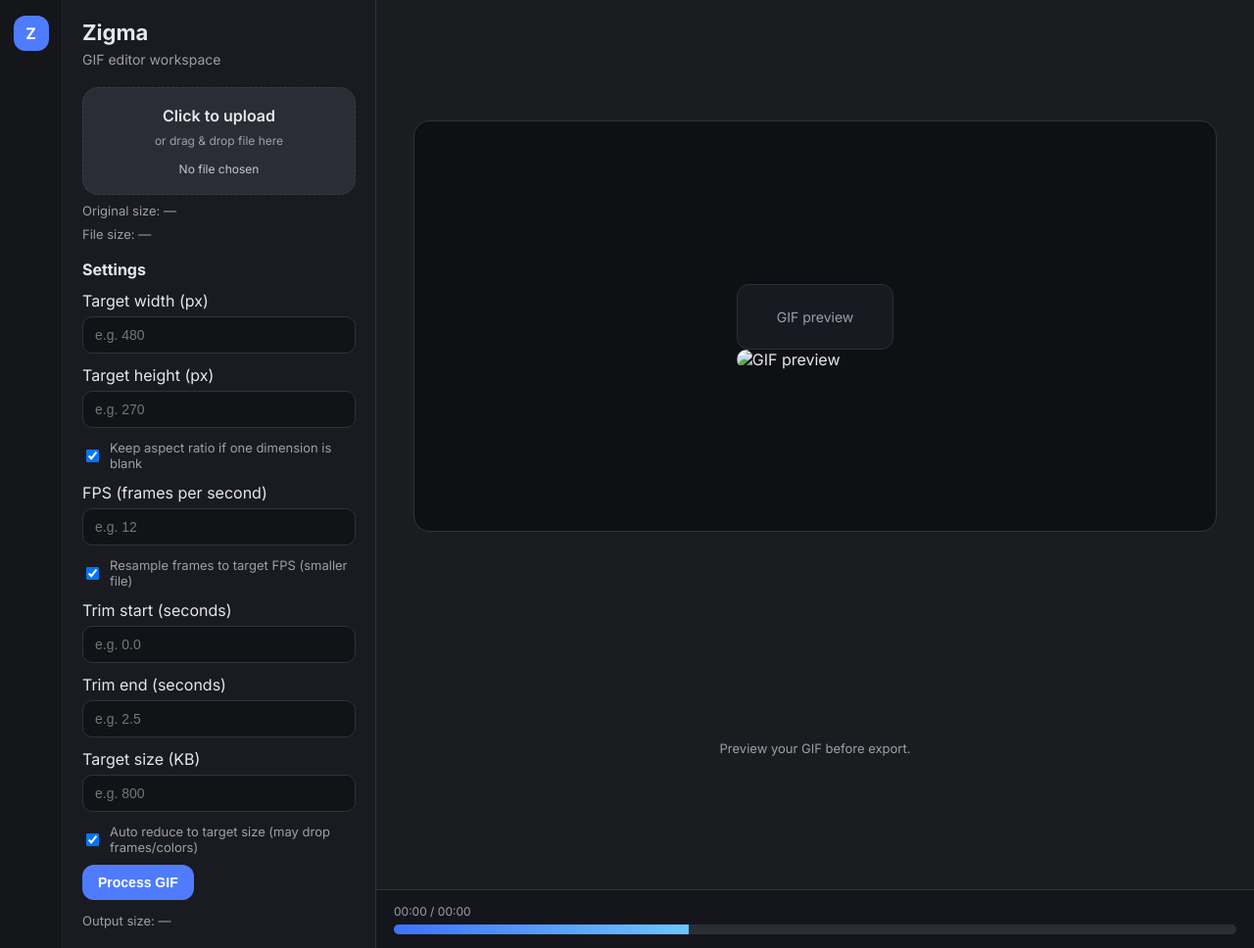
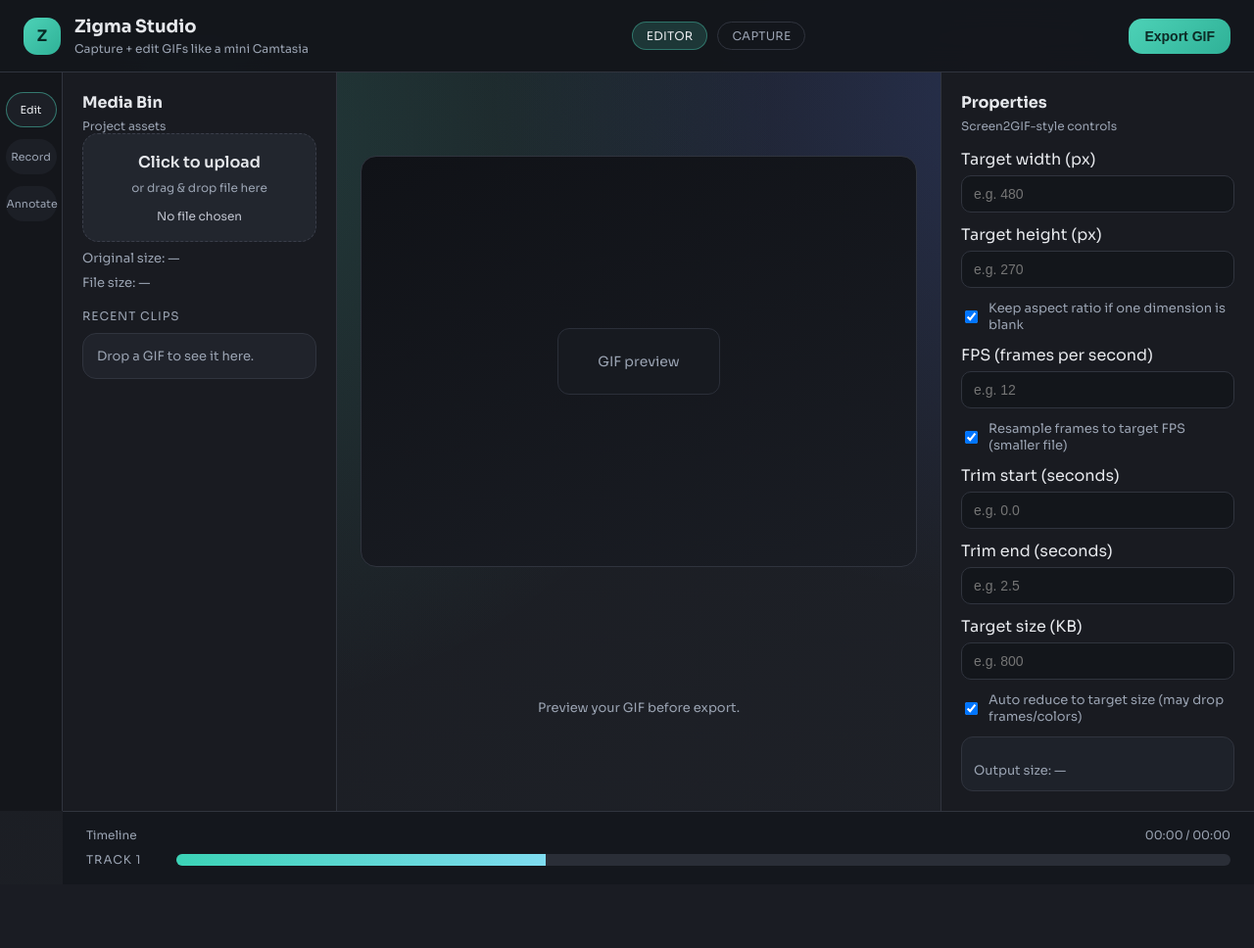
Before and after one commit to VPai97/gif-editor, a Python web app: template templates/index.html in a window 1280 px wide. Shown: the whole page at 98% size. After the commit the page ends 884 px from the top, so only its background shows below. Run offline with Jinja, Linux system fonts and the light colour scheme; the template is opened without the code that fills it, so the values that code supplies are empty.

Commit message:
Redesign UI to blend Camtasia and Screen2GIF

```diff
--- a/static/styles.css
+++ b/static/styles.css
@@ -1,14 +1,14 @@
-@import url("https://fonts.googleapis.com/css2?family=Inter:wght@400;500;600;700&display=swap");
+@import url("https://fonts.googleapis.com/css2?family=Sora:wght@400;500;600;700&display=swap");
 
 :root {
-  --bg: #1b1c1f;
-  --panel: #22242a;
-  --panel-soft: #2a2d35;
-  --ink: #e6e7ea;
-  --muted: #9aa0ab;
-  --accent: #4f7cff;
-  --accent-2: #1f2430;
-  --border: #2f333d;
+  --bg: #1b1c21;
+  --panel: #22252c;
+  --panel-soft: #2a2f38;
+  --ink: #e6e8ec;
+  --muted: #9aa3b2;
+  --accent: #4dd2b7;
+  --accent-strong: #2fb197;
+  --border: #30343e;
   --shadow: rgba(0, 0, 0, 0.45);
 }
 
@@ -19,56 +19,155 @@
 body {
   margin: 0;
   min-height: 100vh;
-  font-family: "Inter", "Segoe UI", sans-serif;
+  font-family: "Sora", "Segoe UI", sans-serif;
   color: var(--ink);
-  background: radial-gradient(circle at top left, #2b2f3a 0%, #1a1b1f 55%);
+  background:
+    radial-gradient(circle at 15% 15%, rgba(77, 210, 183, 0.18), transparent 45%),
+    radial-gradient(circle at 80% 10%, rgba(86, 120, 240, 0.2), transparent 40%),
+    linear-gradient(150deg, #181a1f 0%, #1f2229 100%);
 }
 
 .workspace {
   display: grid;
-  grid-template-columns: 64px 320px 1fr;
+  grid-template-columns: 64px 280px 1fr 320px;
+  grid-template-rows: auto 1fr auto;
   min-height: 100vh;
 }
 
-.sidebar {
-  background: #15161a;
-  border-right: 1px solid #1f2127;
+.topbar {
+  grid-column: 1 / -1;
+  display: flex;
+  align-items: center;
+  justify-content: space-between;
+  gap: 24px;
+  padding: 16px 24px;
+  background: rgba(20, 22, 27, 0.95);
+  border-bottom: 1px solid var(--border);
+  position: sticky;
+  top: 0;
+  z-index: 10;
+  backdrop-filter: blur(14px);
+}
+
+.topbar-brand {
+  display: flex;
+  align-items: center;
+  gap: 14px;
+}
+
+.topbar-brand h1 {
+  margin: 0;
+  font-size: 18px;
+}
+
+.topbar-brand p {
+  margin: 4px 0 0;
+  font-size: 12px;
+  color: var(--muted);
+}
+
+.logo {
+  width: 38px;
+  height: 38px;
+  border-radius: 14px;
+  background: linear-gradient(135deg, var(--accent), var(--accent-strong));
+  display: grid;
+  place-items: center;
+  font-weight: 700;
+  color: #072a25;
+}
+
+.topbar-modes {
+  display: flex;
+  gap: 10px;
+}
+
+.mode-pill {
+  padding: 6px 14px;
+  border-radius: 999px;
+  font-size: 12px;
+  letter-spacing: 0.02em;
+  border: 1px solid var(--border);
+  color: var(--muted);
+  text-transform: uppercase;
+}
+
+.mode-pill.active {
+  background: rgba(77, 210, 183, 0.18);
+  color: var(--ink);
+  border-color: rgba(77, 210, 183, 0.4);
+}
+
+.topbar-actions {
+  display: flex;
+  align-items: center;
+  gap: 12px;
+}
+
+.modebar {
+  background: #14161b;
+  border-right: 1px solid var(--border);
   display: flex;
   flex-direction: column;
   align-items: center;
-  gap: 14px;
-  padding: 16px 10px;
+  padding: 20px 8px;
+  gap: 12px;
 }
 
-.brand {
-  width: 36px;
-  height: 36px;
-  border-radius: 12px;
-  background: var(--accent);
-  display: grid;
-  place-items: center;
-  font-weight: 700;
-  color: #fff;
-  margin-bottom: 12px;
+.mode-dot {
+  width: 52px;
+  padding: 10px 0;
+  border-radius: 18px;
+  text-align: center;
+  font-size: 11px;
+  color: var(--muted);
+  background: #1c1f26;
+  border: 1px solid transparent;
 }
 
+.mode-dot.active {
+  border-color: rgba(77, 210, 183, 0.5);
+  color: var(--ink);
+}
 
-.left-panel {
-  background: #191b20;
+.media-panel {
+  background: #191b21;
   border-right: 1px solid var(--border);
   padding: 20px;
   overflow-y: auto;
 }
 
-.panel-header h1 {
+.panel-title h2 {
   margin: 0;
-  font-size: 22px;
+  font-size: 16px;
 }
 
-.panel-header p {
-  margin: 6px 0 20px;
+.panel-title span {
+  display: block;
+  margin-top: 6px;
   color: var(--muted);
-  font-size: 14px;
+  font-size: 12px;
+}
+
+.panel-section {
+  margin-top: 18px;
+}
+
+.section-title {
+  font-size: 12px;
+  text-transform: uppercase;
+  letter-spacing: 0.08em;
+  color: var(--muted);
+  margin-bottom: 10px;
+}
+
+.clip-card {
+  padding: 14px;
+  border-radius: 14px;
+  border: 1px solid var(--border);
+  background: #20232b;
+  color: var(--muted);
+  font-size: 13px;
 }
 
 .upload-card {
@@ -76,7 +175,7 @@ body {
   border-radius: 16px;
   padding: 18px;
   text-align: center;
-  background: var(--panel-soft);
+  background: #22262e;
   display: grid;
   gap: 8px;
   justify-items: center;
@@ -85,13 +184,13 @@ body {
 }
 
 .upload-card:hover {
-  border-color: #4a4f5b;
-  background: #2c303a;
+  border-color: rgba(77, 210, 183, 0.6);
+  background: rgba(77, 210, 183, 0.1);
 }
 
 .upload-card.dragging {
   border-color: var(--accent);
-  background: rgba(79, 124, 255, 0.12);
+  background: rgba(77, 210, 183, 0.14);
 }
 
 .upload-card p {
@@ -110,9 +209,8 @@ body {
   color: #c2c6d1;
 }
 
-.settings h2 {
-  margin: 18px 0 10px;
-  font-size: 16px;
+.settings {
+  margin-top: 16px;
 }
 
 .meta {
@@ -135,7 +233,7 @@ input[type="file"] {
   border-radius: 10px;
   border: 1px solid var(--border);
   font-size: 14px;
-  background: #111317;
+  background: #13161b;
   color: var(--ink);
 }
 
@@ -152,42 +250,38 @@ input[type="file"] {
   color: var(--muted);
 }
 
-
 button {
   border: none;
   background: var(--accent);
-  color: #fff;
+  color: #0c2a25;
   font-size: 14px;
   font-weight: 600;
   padding: 10px 16px;
-  border-radius: 12px;
+  border-radius: 14px;
   cursor: pointer;
   transition: transform 0.2s ease, box-shadow 0.2s ease;
 }
 
 button:hover {
   transform: translateY(-1px);
-  box-shadow: 0 12px 20px rgba(79, 124, 255, 0.35);
+  box-shadow: 0 12px 20px rgba(77, 210, 183, 0.35);
 }
 
 button:disabled {
-  background: #3c4150;
+  background: #3a3f4a;
   cursor: not-allowed;
   box-shadow: none;
   transform: none;
 }
 
-.ghost {
-  background: transparent;
-  border: 1px solid var(--border);
-  color: var(--muted);
-  margin-top: 12px;
+.primary {
+  background: linear-gradient(135deg, var(--accent), var(--accent-strong));
 }
 
 .download {
   display: inline-block;
   margin-top: 12px;
-  color: #8fb0ff;
+  color: var(--accent);
   text-decoration: none;
   font-weight: 600;
 }
@@ -208,8 +302,7 @@ button:disabled {
 
 .stage {
   display: grid;
-  grid-template-rows: 1fr auto;
-  background: var(--bg);
+  background: transparent;
 }
 
 .stage-inner {
@@ -224,7 +317,7 @@ button:disabled {
   min-height: 420px;
   border-radius: 16px;
   border: 1px solid var(--border);
-  background: #0f1014;
+  background: linear-gradient(160deg, #101217, #1a1d24);
   padding: 18px;
   display: grid;
   place-items: center;
@@ -249,40 +342,58 @@ button:disabled {
   display: none;
 }
 
-#preview {
-  display: block;
-  max-width: 100%;
-  max-height: 100%;
-  height: auto;
-  border-radius: 10px;
-}
-
-
 .helper {
   margin-top: 14px;
   font-size: 13px;
   color: var(--muted);
 }
 
-.timeline {
-  border-top: 1px solid var(--border);
-  background: #15161b;
-  padding: 14px 18px;
+.inspector {
+  background: #191b21;
+  border-left: 1px solid var(--border);
+  padding: 20px;
+  overflow-y: auto;
 }
 
+.status-block {
+  margin-top: 12px;
+  padding: 12px;
+  border-radius: 12px;
+  background: #1e222a;
+  border: 1px solid var(--border);
+}
+
+.timeline {
+  grid-column: 2 / -1;
+  border-top: 1px solid var(--border);
+  background: #14171d;
+  padding: 16px 24px 18px;
+}
+
+.timeline-header {
+  display: flex;
+  justify-content: space-between;
+  font-size: 12px;
+  color: var(--muted);
+  margin-bottom: 10px;
+}
 
 .timeline-track {
   display: grid;
-  gap: 6px;
+  grid-template-columns: 80px 1fr;
+  gap: 12px;
+  align-items: center;
 }
 
-.timeline-label {
+.track-label {
   font-size: 12px;
   color: var(--muted);
+  text-transform: uppercase;
+  letter-spacing: 0.08em;
 }
 
 .timeline-bar {
-  height: 10px;
+  height: 12px;
   border-radius: 999px;
   background: #2a2e37;
   position: relative;
@@ -293,32 +404,60 @@ button:disabled {
   position: absolute;
   inset: 0;
   width: 35%;
-  background: linear-gradient(90deg, #3d73ff, #6bc6ff);
+  background: linear-gradient(90deg, #3bd3b6, #7fdcf0);
 }
 
-@media (max-width: 980px) {
+.stage-inner,
+.media-panel,
+.inspector,
+.timeline {
+  animation: fadeSlide 0.6s ease both;
+}
+
+@keyframes fadeSlide {
+  from {
+    opacity: 0;
+    transform: translateY(12px);
+  }
+  to {
+    opacity: 1;
+    transform: translateY(0);
+  }
+}
+
+@media (max-width: 1100px) {
   .workspace {
-    grid-template-columns: 56px 1fr;
+    grid-template-columns: 56px 240px 1fr;
+    grid-template-rows: auto 1fr auto auto;
   }
 
-  .stage {
+  .inspector {
+    grid-column: 2 / -1;
+    border-left: none;
+    border-top: 1px solid var(--border);
+  }
+
+  .timeline {
     grid-column: 1 / -1;
   }
 }
 
-@media (max-width: 680px) {
+@media (max-width: 820px) {
   .workspace {
     grid-template-columns: 1fr;
+    grid-template-rows: auto auto auto auto auto;
   }
 
-  .sidebar {
+  .modebar {
     flex-direction: row;
     justify-content: center;
-    gap: 8px;
-  }
-
-  .left-panel {
     border-right: none;
     border-bottom: 1px solid var(--border);
   }
+
+  .media-panel,
+  .stage,
+  .inspector {
+    grid-column: 1 / -1;
+  }
 }
--- a/templates/index.html
+++ b/templates/index.html
@@ -9,28 +9,66 @@
   </head>
   <body>
     <div class="workspace">
-      <aside class="sidebar">
-        <div class="brand">Z</div>
+      <header class="topbar">
+        <div class="topbar-brand">
+          <div class="logo">Z</div>
+          <div>
+            <h1>Zigma Studio</h1>
+            <p>Capture + edit GIFs like a mini Camtasia</p>
+          </div>
+        </div>
+        <div class="topbar-modes">
+          <span class="mode-pill active">Editor</span>
+          <span class="mode-pill">Capture</span>
+        </div>
+        <div class="topbar-actions">
+          <button id="processBtn" class="primary" type="button">Export GIF</button>
+        </div>
+      </header>
+
+      <aside class="modebar">
+        <span class="mode-dot active">Edit</span>
+        <span class="mode-dot">Record</span>
+        <span class="mode-dot">Annotate</span>
       </aside>
 
-      <section class="left-panel">
-        <div class="panel-header">
-          <h1>Zigma</h1>
-          <p>GIF editor workspace</p>
+      <section class="media-panel">
+        <div class="panel-title">
+          <h2>Media Bin</h2>
+          <span>Project assets</span>
         </div>
-
         <input id="gifInput" class="file-input" type="file" accept="image/gif" />
         <div id="uploadCard" class="upload-card" role="button" tabindex="0">
           <p>Click to upload</p>
           <span>or drag & drop file here</span>
           <div id="uploadMeta" class="upload-meta">No file chosen</div>
         </div>
-
         <div class="meta">Original size: <span id="origSize">—</span></div>
         <div class="meta">File size: <span id="origFileSize">—</span></div>
+        <div class="panel-section">
+          <div class="section-title">Recent clips</div>
+          <div class="clip-card">Drop a GIF to see it here.</div>
+        </div>
+      </section>
 
+      <section class="stage">
+        <div class="stage-inner">
+          <div id="previewWrap" class="preview-wrap">
+            <div class="preview-stage">
+              <div class="preview-placeholder">GIF preview</div>
+              <img id="preview" class="preview-image hidden" alt="GIF preview" />
+            </div>
+          </div>
+          <p class="helper">Preview your GIF before export.</p>
+        </div>
+      </section>
+
+      <aside class="inspector">
+        <div class="panel-title">
+          <h2>Properties</h2>
+          <span>Screen2GIF-style controls</span>
+        </div>
         <div class="settings">
-          <h2>Settings</h2>
           <label class="field">
             <span>Target width (px)</span>
             <input id="targetWidth" type="number" min="1" placeholder="e.g. 480" />
@@ -67,33 +105,26 @@
             <input id="autoReduce" type="checkbox" checked />
             <span>Auto reduce to target size (may drop frames/colors)</span>
           </label>
-          <button id="processBtn" type="button">Process GIF</button>
+          <div class="status-block">
             <p id="status" class="status"></p>
             <div class="meta">Output size: <span id="outputSize">—</span></div>
             <a id="downloadLink" class="download hidden" download>Download edited GIF</a>
           </div>
-      </section>
-
-      <section class="stage">
-        <div class="stage-inner">
-          <div id="previewWrap" class="preview-wrap">
-            <div class="preview-stage">
-              <div class="preview-placeholder">GIF preview</div>
-              <img id="preview" class="preview-image hidden" alt="GIF preview" />
         </div>
-          </div>
-          <p class="helper">Preview your GIF before export.</p>
-        </div>
+      </aside>
 
       <div class="timeline">
+        <div class="timeline-header">
+          <span>Timeline</span>
+          <span class="timeline-time">00:00 / 00:00</span>
+        </div>
         <div class="timeline-track">
-            <div class="timeline-label">00:00 / 00:00</div>
+          <div class="track-label">Track 1</div>
           <div class="timeline-bar">
             <div class="timeline-progress"></div>
           </div>
         </div>
       </div>
-      </section>
     </div>
   </body>
 </html>
```
Lines whose indentation alone changed are shown as unchanged.
